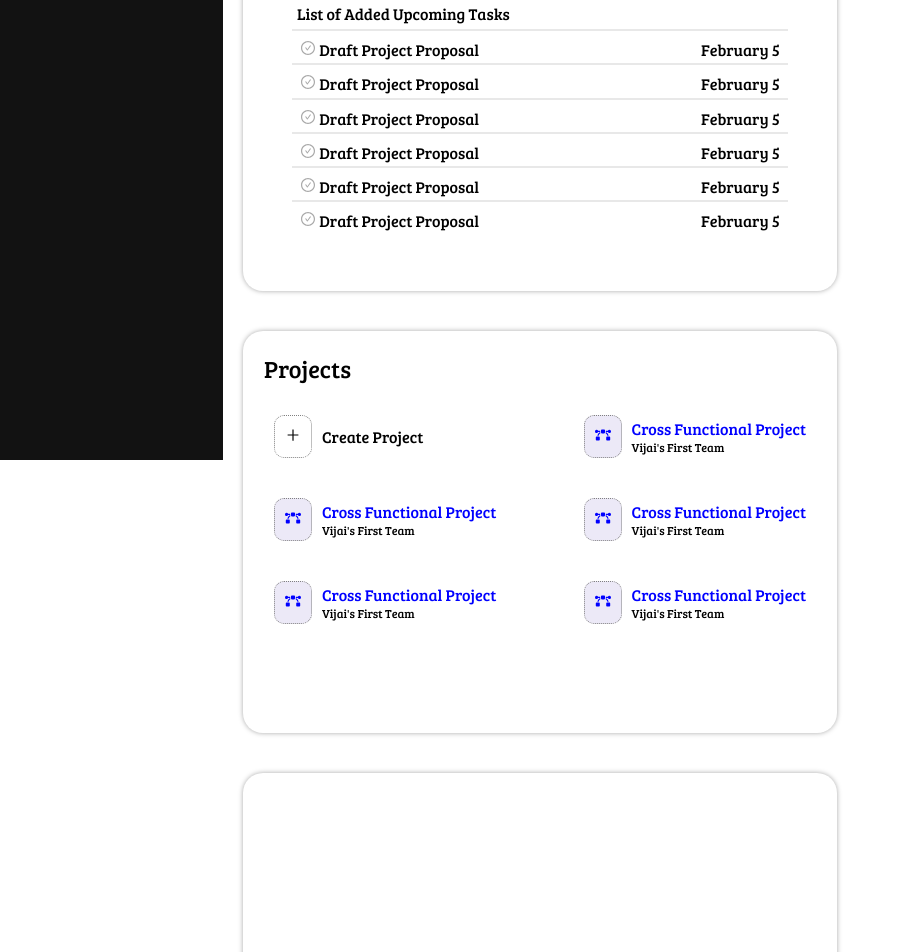
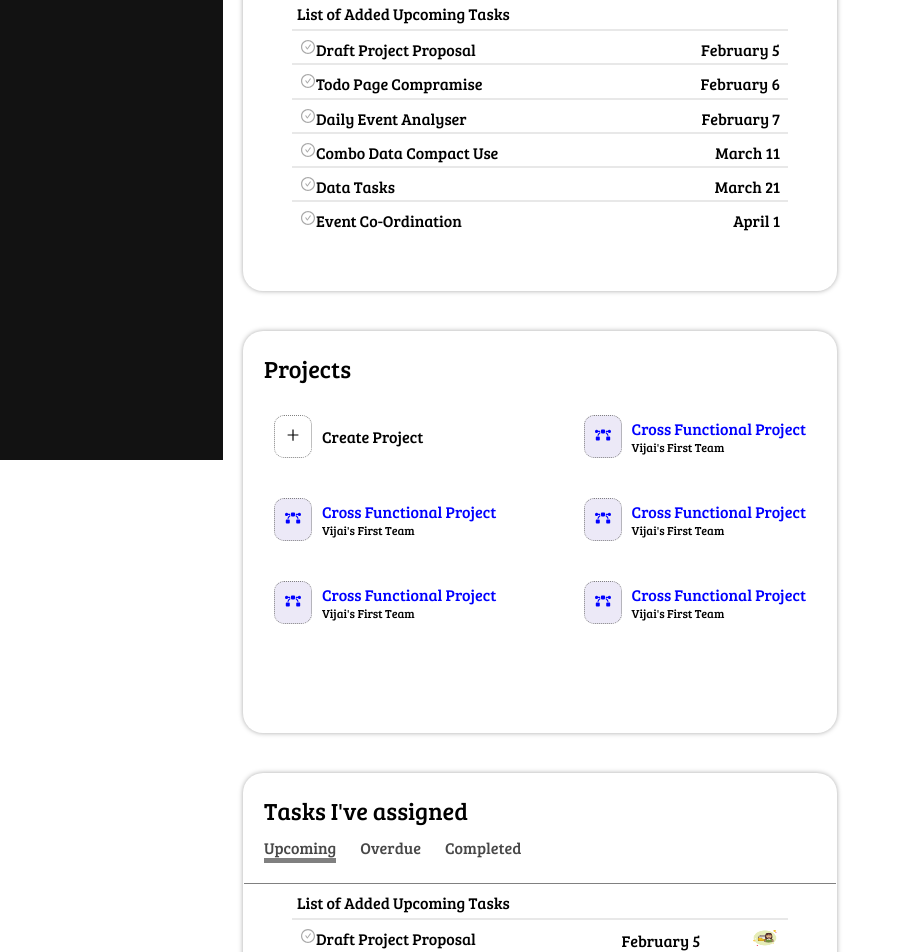
Before and after one commit to ks-vijai/Todo-Planner, a React (Create React App) app: page / in a window 1280 px wide. Shown: the part 340-1292 px from the top of the page, without its empty margins (0-903 px from the left). Built offline with nearby package versions, Linux system fonts and the light colour scheme.

Commit message:
feat: home-page: add collaborative task workspace
Signed-off-by: ks-vijai <vijaiks.19cse@kongu.edu>

```diff
--- a/src/components/OverallTasks.js
+++ b/src/components/OverallTasks.js
@@ -1,54 +1,67 @@
 import React from "react";
 import { AiOutlineCheckCircle } from "react-icons/ai";
+import LadyProfile from "../assets/girl-profile.png";
+import UserNotFound from "../assets/userNotFound.png";
 
-function OverallTasks({ havingTasks }) {
+function EmptyTasks({ assignedTasks }) {
+  return (
+    <div className="overall-todo-tasks">
+      <div className="task-name">
+        <AiOutlineCheckCircle className="complete-icon" />
+      </div>
+      <div></div>
+      {assignedTasks && (
+        <div>
+          <img
+            src={UserNotFound}
+            alt="Lady Profile"
+            className="assigner-profile"
+          />
+        </div>
+      )}
+    </div>
+  );
+}
+
+function OverallTasks({ havingTasks, taskDatas, assignedTasks }) {
   return (
     <>
       {havingTasks ? (
         <div className="upcoming-task-section">
+          {taskDatas && (
             <div className="upcoming-heading">List of Added Upcoming Tasks</div>
-          <div className="overall-todo-tasks">
+          )}
+          {taskDatas ? (
+            taskDatas.map((taskDetail) => {
+              return (
+                <div className="overall-todo-tasks" key={taskDetail.id}>
                   <div className="task-name">
-              <AiOutlineCheckCircle className="complete-icon" /> Draft Project
-              Proposal
+                    <AiOutlineCheckCircle className="complete-icon" />
+                    {taskDetail.title}
                   </div>
-            <div>February 5</div>
+                  <div>{taskDetail.date}</div>
+                  {assignedTasks && (
+                    <div>
+                      <img
+                        src={LadyProfile}
+                        alt="Lady Profile"
+                        className="assigner-profile"
+                      />
                     </div>
-          <div className="overall-todo-tasks">
-            <div className="task-name">
-              <AiOutlineCheckCircle className="complete-icon" /> Draft Project
-              Proposal
+                  )}
                 </div>
-            <div>February 5</div>
+              );
+            })
+          ) : (
+            <>
+              <div className="empty-container-message assigned-empty-task">
+                Assign to your colleagues, and keep track of them here.
               </div>
-          <div className="overall-todo-tasks">
-            <div className="task-name">
-              <AiOutlineCheckCircle className="complete-icon" /> Draft Project
-              Proposal
-            </div>
-            <div>February 5</div>
-          </div>
-          <div className="overall-todo-tasks">
-            <div className="task-name">
-              <AiOutlineCheckCircle className="complete-icon" /> Draft Project
-              Proposal
-            </div>
-            <div>February 5</div>
-          </div>
-          <div className="overall-todo-tasks">
-            <div className="task-name">
-              <AiOutlineCheckCircle className="complete-icon" /> Draft Project
-              Proposal
-            </div>
-            <div>February 5</div>
-          </div>
-          <div className="overall-todo-tasks">
-            <div className="task-name">
-              <AiOutlineCheckCircle className="complete-icon" /> Draft Project
-              Proposal
-            </div>
-            <div>February 5</div>
-          </div>
+              <EmptyTasks assignedTasks={assignedTasks} />
+              <EmptyTasks assignedTasks={assignedTasks} />
+              <EmptyTasks assignedTasks={assignedTasks} />
+            </>
+          )}
         </div>
       ) : (
         <div className="empty-tasks-section">
--- a/src/pages/Homepage.js
+++ b/src/pages/Homepage.js
@@ -9,6 +9,39 @@ import OverallTasks from "../components/OverallTasks";
 import OverallProjects from "../components/OverallProjects";
 
 function Homepage() {
+  const taskDatas = [
+    {
+      id: 1,
+      title: "Draft Project Proposal",
+      date: "February 5",
+    },
+    {
+      id: 2,
+      title: "Todo Page Compramise",
+      date: "February 6",
+    },
+    {
+      id: 3,
+      title: "Daily Event Analyser",
+      date: "February 7",
+    },
+    {
+      id: 4,
+      title: "Combo Data Compact Use",
+      date: "March 11",
+    },
+    {
+      id: 5,
+      title: "Data Tasks",
+      date: "March 21",
+    },
+    {
+      id: 6,
+      title: "Event Co-Ordination",
+      date: "April 1",
+    },
+  ];
+
   const changeClassifier = (event) => {
     const classifierButtons = document.querySelectorAll(".classifier-buttons");
     classifierButtons.forEach((button) => {
@@ -64,7 +97,7 @@ function Homepage() {
               <div className="heading-bar">My Priorities</div>
               <div className="task-classifier">
                 <div
-                  className="classifier-buttons"
+                  className="classifier-buttons active-class"
                   onClick={(event) => changeClassifier(event)}
                 >
                   Upcoming
@@ -84,7 +117,7 @@ function Homepage() {
               </div>
             </div>
           </div>
-          <OverallTasks havingTasks={true} />
+          <OverallTasks havingTasks={true} taskDatas={taskDatas} />
         </div>
         <div className="overall-section">
           <div className="heading-bar projects-heading">Projects</div>
@@ -105,8 +138,34 @@ function Homepage() {
       </div>
       <div className="overall-task-dashboard">
         <div className="task-section overall-section">
-          <div></div>
-          <div></div>
+          <div className="heading-bar tasks-assigned-heading">
+            Tasks I've assigned
+          </div>
+          <div className="task-classifier tasks-assigned">
+            <div
+              className="classifier-buttons active-class"
+              onClick={(event) => changeClassifier(event)}
+            >
+              Upcoming
+            </div>
+            <div
+              className="classifier-buttons"
+              onClick={(event) => changeClassifier(event)}
+            >
+              Overdue
+            </div>
+            <div
+              className="classifier-buttons"
+              onClick={(event) => changeClassifier(event)}
+            >
+              Completed
+            </div>
+          </div>
+          <OverallTasks
+            havingTasks={true}
+            taskDatas={taskDatas}
+            assignedTasks={true}
+          />
         </div>
         <div className="overall-section">
           <div></div>
--- a/src/styles/homePage.css
+++ b/src/styles/homePage.css
@@ -85,7 +85,10 @@
 }
 
 .task-name {
+  align-self: flex-start;
+  display: flex;
   text-align: center;
+  width: 17em;
 }
 
 .upcoming-task-section {
@@ -199,6 +202,25 @@
   font-size: 12px;
 }
 
+.tasks-assigned {
+  padding: 0 0 20px 20px;
+  border-bottom: 1px solid var(--bg-general-grey);
+}
+
+.tasks-assigned-heading {
+  padding: 20px 20px 5px 20px;
+}
+
+.assigner-profile {
+  height: 20px;
+  width: 30px;
+}
+
+.assigned-empty-task {
+  margin: 0 auto;
+  padding: 10px;
+}
+
 .overall-todo-tasks:hover,
 .projects-section:hover {
   background-color: var(--bg-light-grey-title);
```
Also changed, not shown: src/assets/girl-profile.png (added), src/assets/userNotFound.png (added). Lines whose indentation alone changed are shown as unchanged.
